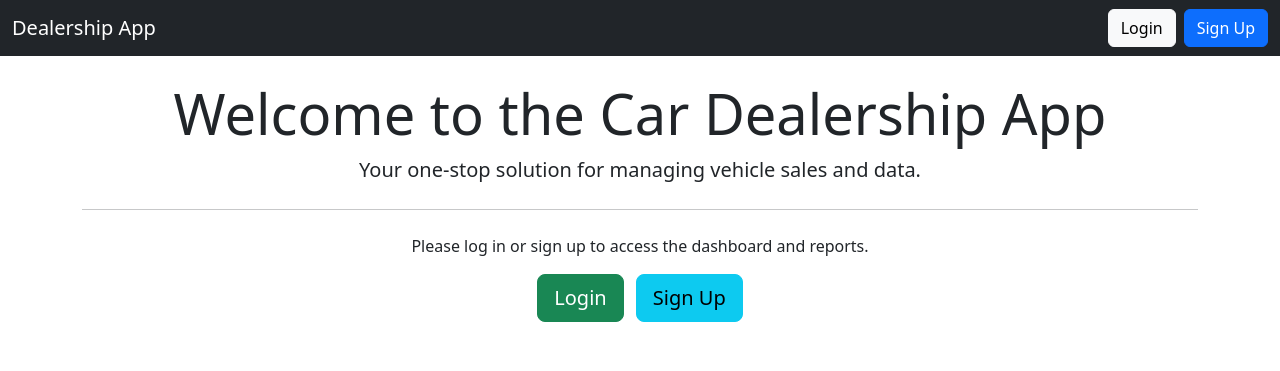
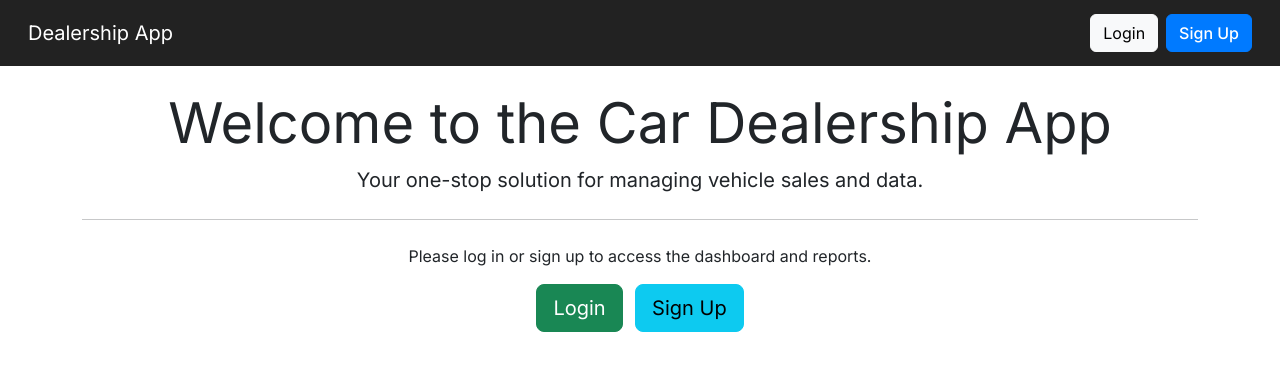
Before and after one commit to data-mt16/MT-project-1, a Django app: page / in a window 1280 px wide. Shown: the top 371 px of the page. Run offline with Django 5.2, Linux system fonts and the light colour scheme.

Commit message:
website changes

```diff
--- a/main_project/settings.py
+++ b/main_project/settings.py
@@ -149,3 +149,6 @@ LOGOUT_REDIRECT_URL = '/'      # After logout, send user to the homepage
 LOGIN_URL = '/accounts/login/'
 STATIC_URL = 'static/'
 STATIC_ROOT = BASE_DIR / 'staticfiles'
+STATICFILES_DIRS = [
+    BASE_DIR / 'static',
+]
--- /dev/null
+++ b/static/css/custom.css
@@ -0,0 +1,32 @@
+/* static/css/custom.css */
+
+body {
+    font-family: 'Inter', sans-serif;
+}
+
+/* --- Navbar Styling --- */
+.navbar.bg-dark {
+    background-color: #222 !important; /* A sleeker, darker grey */
+    padding: 0.8rem 1rem;
+}
+
+/* --- "Poppy" Button Styling --- */
+.btn-primary {
+    background-color: #007aff; /* Apple's vibrant blue */
+    border-color: #007aff;
+    font-weight: 500;
+    transition: all 0.2s ease-in-out; /* Smooth transition for hover */
+}
+
+.btn-primary:hover {
+    background-color: #0056b3;
+    border-color: #0056b3;
+    transform: translateY(-2px); /* Slight lift on hover */
+    box-shadow: 0 4px 8px rgba(0,0,0,0.2);
+}
+
+/* --- Making Dropdowns More Interactive --- */
+/* (Bootstrap already makes them work, we are just adding a smooth fade) */
+.dropdown-menu {
+    transition: all 0.3s ease;
+}
--- a/templates/base.html
+++ b/templates/base.html
@@ -1,10 +1,15 @@
+{% load static %}
 <!doctype html>
 <html lang="en">
 <head>
-    <meta charset="utf-t">
+    <meta charset="utf-8">
     <meta name="viewport" content="width=device-width, initial-scale=1">
     <title>Car Dealership</title>
     <link href="https://cdn.jsdelivr.net/npm/bootstrap@5.3.2/dist/css/bootstrap.min.css" rel="stylesheet">
+    <link rel="stylesheet" href="{% static 'css/custom.css' %}">
+    <link rel="preconnect" href="https://fonts.googleapis.com">
+<link rel="preconnect" href="https://fonts.gstatic.com" crossorigin>
+<link href="https://fonts.googleapis.com/css2?family=Inter:wght@400;500;700&display=swap" rel="stylesheet">
 </head>
 <body>
     <nav class="navbar navbar-expand-lg navbar-dark bg-dark">
```
